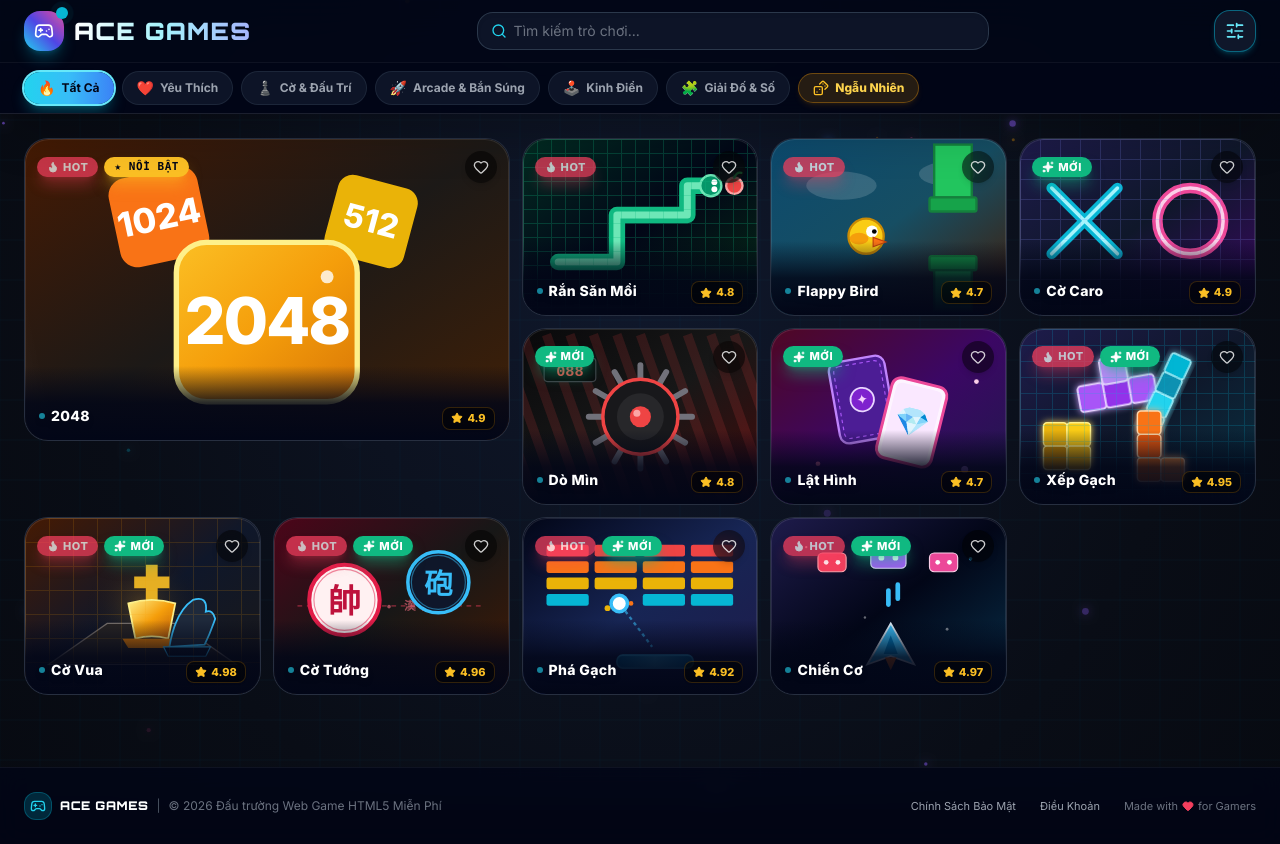
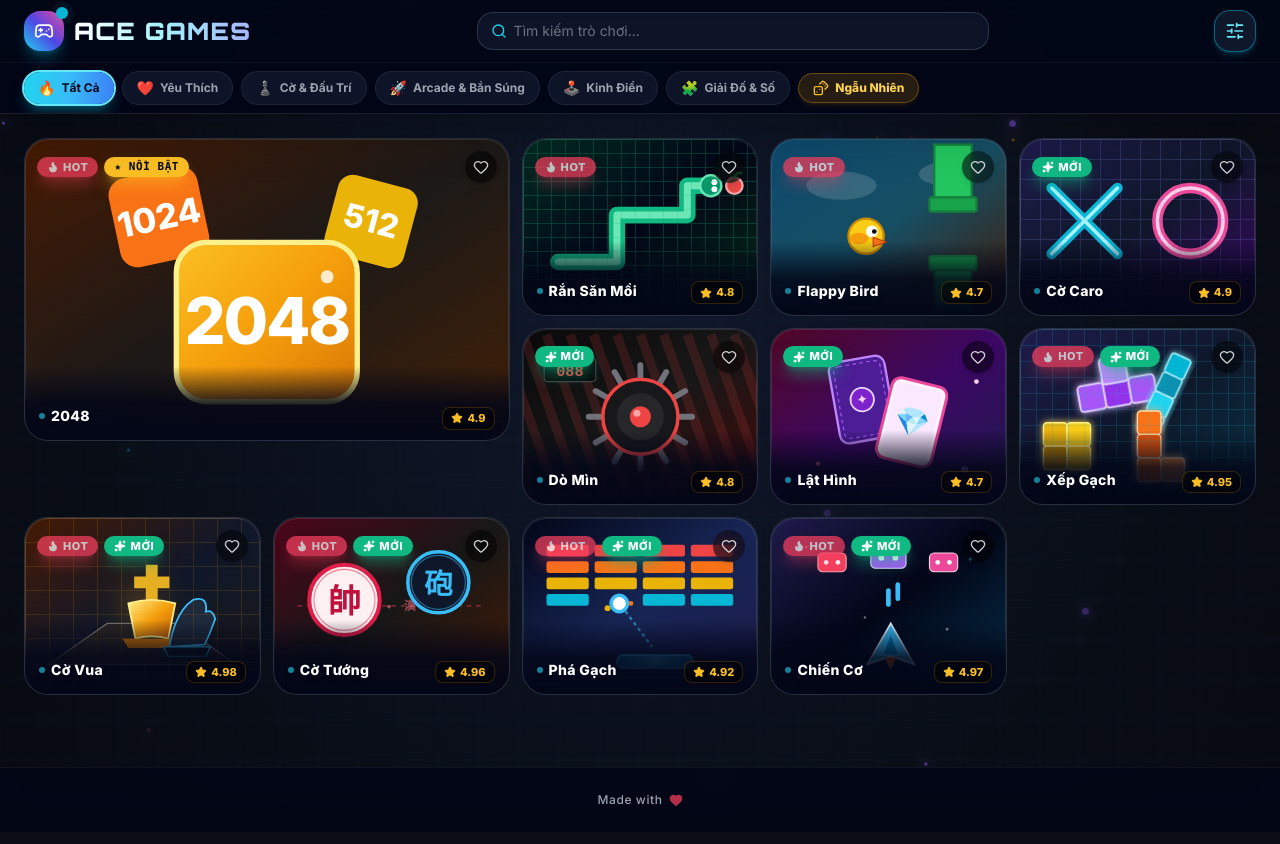
Before and after one commit to ledinhphat1994-rgb/ace-games, a React (Vite) app: page / in a window 1280 px wide. Built offline with nearby package versions, Linux system fonts and the light colour scheme.

Commit message:
fix: center footer and simplify to Made with heart

```diff
--- a/src/components/Footer.tsx
+++ b/src/components/Footer.tsx
@@ -1,28 +1,13 @@
 import React from 'react';
-import { Gamepad2, Heart } from 'lucide-react';
+import { Heart } from 'lucide-react';
 
 export const Footer: React.FC = () => {
   return (
     <footer className="relative z-10 border-t border-white/5 bg-slate-950/80 backdrop-blur-md py-6 text-xs text-gray-500 mt-12">
-      <div className="max-w-[1360px] mx-auto px-4 sm:px-6 flex flex-col sm:flex-row items-center justify-between gap-4">
-        {/* Brand & Copyright */}
-        <div className="flex items-center gap-2">
-          <div className="w-7 h-7 rounded-xl bg-cyan-500/20 text-cyan-400 flex items-center justify-center border border-cyan-500/30">
-            <Gamepad2 className="w-4 h-4" />
-          </div>
-          <span className="font-black text-white font-['Orbitron'] tracking-wider">ACE GAMES</span>
-          <span className="text-gray-600">|</span>
-          <span>© 2026 Đấu trường Web Game HTML5 Miễn Phí</span>
-        </div>
-
-        {/* Links */}
-        <div className="flex items-center gap-6 text-[11px] text-gray-400">
-          <a href="#privacy" className="hover:text-cyan-400 transition">Chính Sách Bảo Mật</a>
-          <a href="#terms" className="hover:text-cyan-400 transition">Điều Khoản</a>
-          <span className="text-gray-500 flex items-center gap-1">
-            Made with <Heart className="w-3 h-3 text-rose-500 fill-rose-500" /> for Gamers
-          </span>
-        </div>
+      <div className="max-w-[1360px] mx-auto px-4 sm:px-6 flex items-center justify-center">
+        <span className="text-gray-400 flex items-center gap-1.5 text-xs font-medium tracking-wider">
+          Made with <Heart className="w-3.5 h-3.5 text-rose-500 fill-rose-500 animate-pulse" />
+        </span>
       </div>
     </footer>
   );
```
